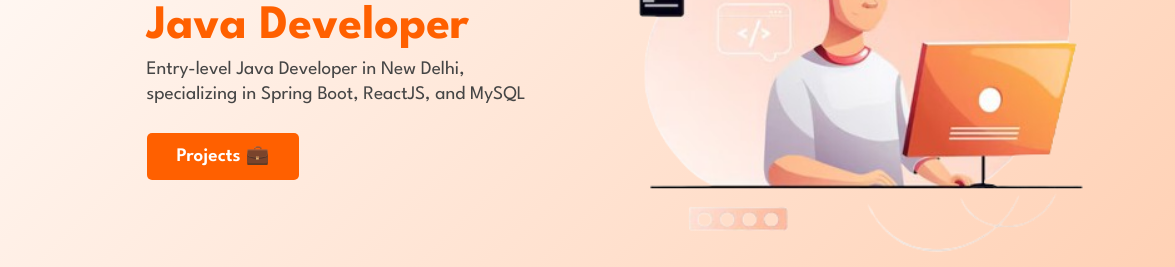
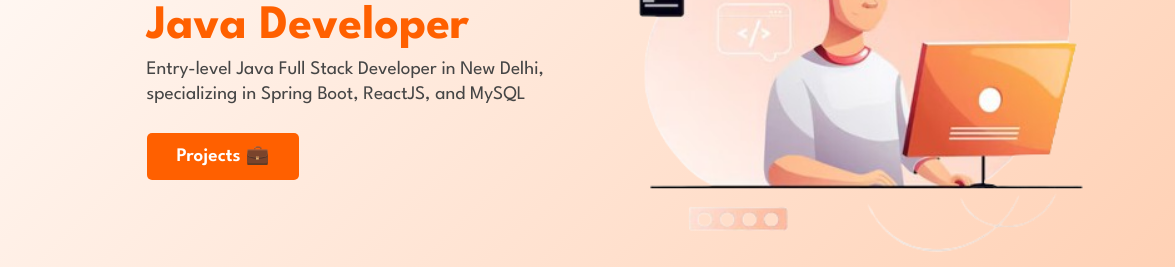
Before and after one commit to surajverma02/surajverma, a plain HTML site: page index.html in a window 1280 px wide. Shown: the part 326-593 px from the top of the page, 0-1175 px from the left. Drawn offline with Linux system fonts and the light colour scheme.

Commit message:
Update index.html

```diff
--- a/index.html
+++ b/index.html
@@ -55,7 +55,7 @@
         <h1>I'm Suraj Verma</h1>
         <h1><span>Java Developer</span></h1>
         <p>
-          Entry-level Java Developer in New Delhi, specializing in Spring
+          Entry-level Java Full Stack Developer in New Delhi, specializing in Spring
           Boot, ReactJS, and MySQL
         </p>
         <a href="project.html" class="home-button">Projects &#128188;</a>
```
